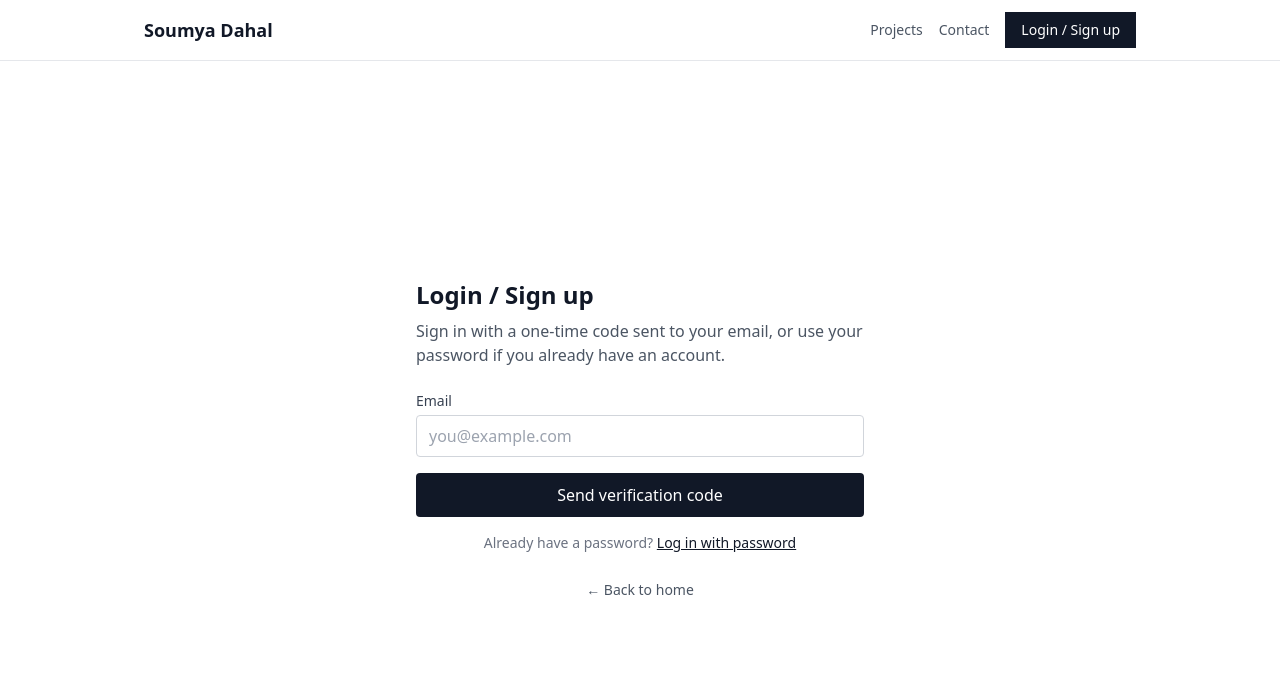
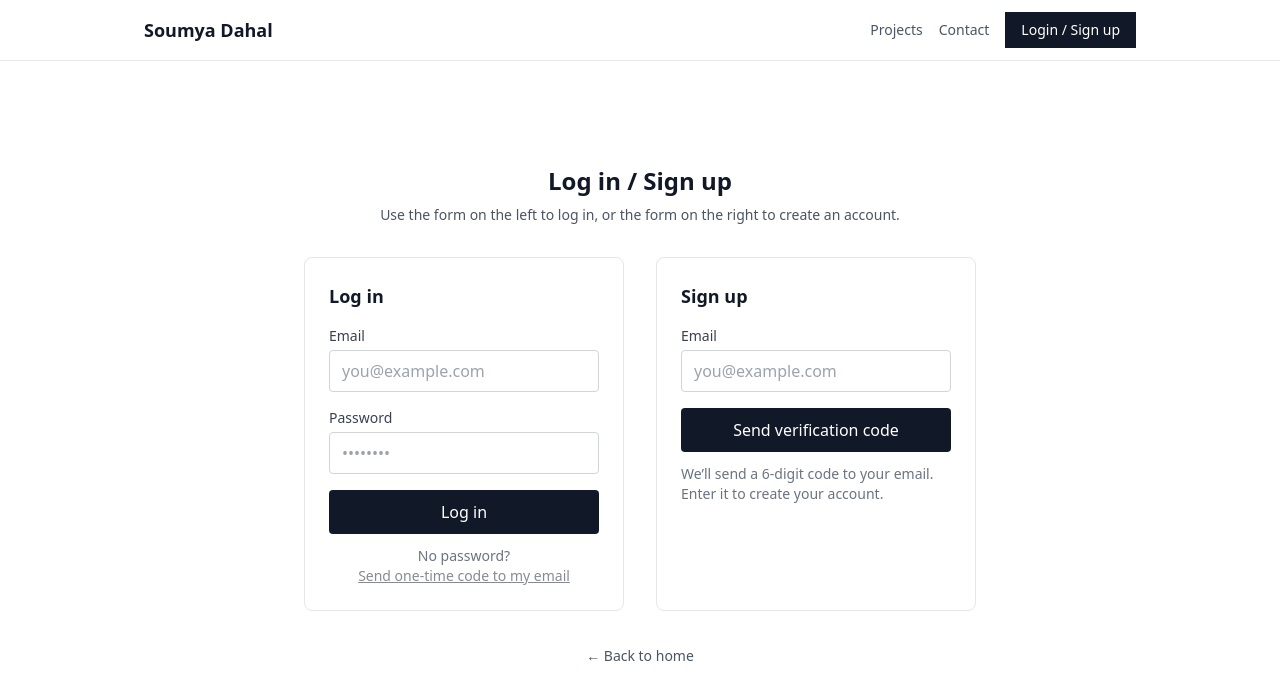
Before and after one commit to Soumya-Dahal/portfolio, a React (Vite) app in the folder frontend/: page /login in a window 1280 px wide. Shown: the top 700 px of the page. Built offline with nearby package versions, Linux system fonts and the light colour scheme; no server answers.

Commit message:
refactor:change login and sign up UI

```diff
--- a/frontend/src/pages/LoginPage.jsx
+++ b/frontend/src/pages/LoginPage.jsx
@@ -6,59 +6,106 @@ function LoginPage() {
   const navigate = useNavigate()
   const {
     signInWithOtp,
+    signUpWithOtp,
     verifyOtp,
     signInWithPassword,
     updatePassword,
     user,
   } = useAuth()
 
-  const [mode, setMode] = useState('choose') // 'choose' | 'otp' | 'password' | 'set-password'
-  const [email, setEmail] = useState('')
+  const [loginEmail, setLoginEmail] = useState('')
+  const [loginPassword, setLoginPassword] = useState('')
+  const [signupEmail, setSignupEmail] = useState('')
   const [code, setCode] = useState('')
   const [password, setPassword] = useState('')
   const [confirmPassword, setConfirmPassword] = useState('')
+
+  const [step, setStep] = useState('forms') // 'forms' | 'login-otp' | 'signup-otp' | 'signup-set-password'
+  const [otpEmail, setOtpEmail] = useState('')
   const [error, setError] = useState('')
   const [message, setMessage] = useState('')
   const [loading, setLoading] = useState(false)
 
-  const handleRequestCode = async (e) => {
-    e.preventDefault()
+  if (user && step !== 'signup-set-password') {
+    navigate('/downloads', { replace: true })
+    return null
+  }
+
+  const clearFeedback = () => {
     setError('')
     setMessage('')
+  }
+
+  const handleLogin = async (e) => {
+    e.preventDefault()
+    clearFeedback()
     setLoading(true)
-    const { error: err } = await signInWithOtp(email.trim())
+    const { error: err } = await signInWithPassword(loginEmail.trim(), loginPassword)
+    setLoading(false)
+    if (err) {
+      setError(err.message || 'Invalid email or password')
+      return
+    }
+    navigate('/downloads', { replace: true })
+  }
+
+  const handleLoginOtpRequest = async (e) => {
+    e.preventDefault()
+    clearFeedback()
+    setLoading(true)
+    const { error: err } = await signInWithOtp(loginEmail.trim())
     setLoading(false)
     if (err) {
       setError(err.message || 'Failed to send code')
       return
     }
+    setOtpEmail(loginEmail.trim())
     setMessage('Check your email for a 6-digit code.')
-    setMode('otp')
+    setStep('login-otp')
+  }
+
+  const handleSignupOtpRequest = async (e) => {
+    e.preventDefault()
+    clearFeedback()
+    setLoading(true)
+    const { error: err } = await signUpWithOtp(signupEmail.trim())
+    setLoading(false)
+    if (err) {
+      setError(err.message || 'Failed to send code')
+      return
+    }
+    setOtpEmail(signupEmail.trim())
+    setMessage('Check your email for a 6-digit code.')
+    setStep('signup-otp')
   }
 
   const handleVerifyOtp = async (e) => {
     e.preventDefault()
-    setError('')
+    clearFeedback()
     setLoading(true)
-    const { error: err } = await verifyOtp(email.trim(), code.trim())
+    const { error: err } = await verifyOtp(otpEmail, code.trim())
     setLoading(false)
     if (err) {
       setError(err.message || 'Invalid or expired code')
       return
     }
-    setMode('set-password')
+    if (step === 'login-otp') {
+      navigate('/downloads', { replace: true })
+      return
+    }
     setMessage('Set a password for future logins (optional).')
+    setStep('signup-set-password')
   }
 
   const handleSetPassword = async (e) => {
     e.preventDefault()
-    setError('')
+    clearFeedback()
+    if (password && password.length < 6) {
+      setError('Password must be at least 6 characters')
+      return
+    }
     if (password && password !== confirmPassword) {
       setError('Passwords do not match')
-      return
-    }
-    if (password && password.length < 6) {
-      setError('Password must be at least 6 characters')
       return
     }
     setLoading(true)
@@ -74,30 +121,20 @@ function LoginPage() {
     navigate('/downloads', { replace: true })
   }
 
-  const handlePasswordLogin = async (e) => {
-    e.preventDefault()
-    setError('')
-    setLoading(true)
-    const { error: err } = await signInWithPassword(email.trim(), password)
-    setLoading(false)
-    if (err) {
-      setError(err.message || 'Invalid email or password')
-      return
-    }
-    navigate('/downloads', { replace: true })
-  }
-
-  if (user && mode !== 'set-password') {
-    navigate('/downloads', { replace: true })
-    return null
+  const backToForms = () => {
+    setStep('forms')
+    setCode('')
+    setPassword('')
+    setConfirmPassword('')
+    clearFeedback()
   }
 
   return (
-    <div className="min-h-screen flex items-center justify-center px-4 pt-20">
-      <div className="w-full max-w-md">
-        <h1 className="text-2xl font-bold text-gray-900 mb-2">Login / Sign up</h1>
-        <p className="text-gray-600 mb-6">
-          Sign in with a one-time code sent to your email, or use your password if you already have an account.
+    <div className="min-h-screen flex items-center justify-center px-4 pt-20 pb-12">
+      <div className="w-full max-w-2xl">
+        <h1 className="text-2xl font-bold text-gray-900 mb-2 text-center">Log in / Sign up</h1>
+        <p className="text-gray-600 mb-8 text-center text-sm">
+          Use the form on the left to log in, or the form on the right to create an account.
         </p>
 
         {error && (
@@ -111,17 +148,74 @@ function LoginPage() {
           </div>
         )}
 
-        {mode === 'choose' && (
-          <form onSubmit={handleRequestCode} className="space-y-4">
+        {step === 'forms' && (
+          <div className="grid md:grid-cols-2 gap-8">
+            {/* Login form */}
+            <div className="bg-white border border-gray-200 rounded-lg p-6">
+              <h2 className="text-lg font-semibold text-gray-900 mb-4">Log in</h2>
+              <form onSubmit={handleLogin} className="space-y-4">
                 <div>
-              <label htmlFor="email" className="block text-sm font-medium text-gray-700 mb-1">
+                  <label htmlFor="login-email" className="block text-sm font-medium text-gray-700 mb-1">
                     Email
                   </label>
                   <input
-                id="email"
+                    id="login-email"
                     type="email"
-                value={email}
-                onChange={(e) => setEmail(e.target.value)}
+                    value={loginEmail}
+                    onChange={(e) => setLoginEmail(e.target.value)}
+                    required
+                    className="w-full px-3 py-2 border border-gray-300 rounded focus:ring-2 focus:ring-gray-900 focus:border-gray-900"
+                    placeholder="you@example.com"
+                  />
+                </div>
+                <div>
+                  <label htmlFor="login-password" className="block text-sm font-medium text-gray-700 mb-1">
+                    Password
+                  </label>
+                  <input
+                    id="login-password"
+                    type="password"
+                    value={loginPassword}
+                    onChange={(e) => setLoginPassword(e.target.value)}
+                    required
+                    className="w-full px-3 py-2 border border-gray-300 rounded focus:ring-2 focus:ring-gray-900 focus:border-gray-900"
+                    placeholder="••••••••"
+                  />
+                </div>
+                <button
+                  type="submit"
+                  disabled={loading}
+                  className="w-full py-2.5 bg-gray-900 text-white font-medium rounded hover:bg-gray-700 disabled:opacity-50"
+                >
+                  {loading ? 'Signing in…' : 'Log in'}
+                </button>
+              </form>
+              <p className="mt-3 text-sm text-gray-500 text-center">
+                No password?{' '}
+                <button
+                  type="button"
+                  onClick={handleLoginOtpRequest}
+                  disabled={!loginEmail.trim() || loading}
+                  className="text-gray-900 font-medium underline disabled:opacity-50"
+                >
+                  Send one-time code to my email
+                </button>
+              </p>
+            </div>
+
+            {/* Sign up form */}
+            <div className="bg-white border border-gray-200 rounded-lg p-6">
+              <h2 className="text-lg font-semibold text-gray-900 mb-4">Sign up</h2>
+              <form onSubmit={handleSignupOtpRequest} className="space-y-4">
+                <div>
+                  <label htmlFor="signup-email" className="block text-sm font-medium text-gray-700 mb-1">
+                    Email
+                  </label>
+                  <input
+                    id="signup-email"
+                    type="email"
+                    value={signupEmail}
+                    onChange={(e) => setSignupEmail(e.target.value)}
                     required
                     className="w-full px-3 py-2 border border-gray-300 rounded focus:ring-2 focus:ring-gray-900 focus:border-gray-900"
                     placeholder="you@example.com"
@@ -134,22 +228,19 @@ function LoginPage() {
                 >
                   {loading ? 'Sending…' : 'Send verification code'}
                 </button>
-            <p className="text-sm text-gray-500 text-center">
-              Already have a password?{' '}
-              <button
-                type="button"
-                onClick={() => setMode('password')}
-                className="text-gray-900 font-medium underline"
-              >
-                Log in with password
-              </button>
+              </form>
+              <p className="mt-3 text-sm text-gray-500">
+                We’ll send a 6-digit code to your email. Enter it to create your account.
               </p>
-          </form>
+            </div>
+          </div>
         )}
 
-        {mode === 'otp' && (
+        {(step === 'login-otp' || step === 'signup-otp') && (
+          <div className="bg-white border border-gray-200 rounded-lg p-6 max-w-md mx-auto">
+            <h2 className="text-lg font-semibold text-gray-900 mb-2">Enter verification code</h2>
+            <p className="text-sm text-gray-600 mb-4">Code sent to {otpEmail}</p>
             <form onSubmit={handleVerifyOtp} className="space-y-4">
-            <p className="text-sm text-gray-600">Code sent to {email}</p>
               <div>
                 <label htmlFor="code" className="block text-sm font-medium text-gray-700 mb-1">
                   6-digit code
@@ -176,19 +267,22 @@ function LoginPage() {
               </button>
               <button
                 type="button"
-              onClick={() => { setMode('choose'); setCode(''); setMessage(''); }}
+                onClick={backToForms}
                 className="w-full py-2 text-gray-600 text-sm"
               >
-              Use a different email
+                ← Back to login / sign up
               </button>
             </form>
+          </div>
         )}
 
-        {mode === 'set-password' && (
+        {step === 'signup-set-password' && (
+          <div className="bg-white border border-gray-200 rounded-lg p-6 max-w-md mx-auto">
+            <h2 className="text-lg font-semibold text-gray-900 mb-4">Set a password (optional)</h2>
             <form onSubmit={handleSetPassword} className="space-y-4">
               <div>
                 <label htmlFor="new-password" className="block text-sm font-medium text-gray-700 mb-1">
-                Password (optional)
+                  Password
                 </label>
                 <input
                   id="new-password"
@@ -220,61 +314,10 @@ function LoginPage() {
                 {loading ? 'Saving…' : 'Continue'}
               </button>
             </form>
+          </div>
         )}
 
-        {mode === 'password' && (
-          <>
-            <form onSubmit={handlePasswordLogin} className="space-y-4">
-              <div>
-                <label htmlFor="login-email" className="block text-sm font-medium text-gray-700 mb-1">
-                  Email
-                </label>
-                <input
-                  id="login-email"
-                  type="email"
-                  value={email}
-                  onChange={(e) => setEmail(e.target.value)}
-                  required
-                  className="w-full px-3 py-2 border border-gray-300 rounded focus:ring-2 focus:ring-gray-900 focus:border-gray-900"
-                  placeholder="you@example.com"
-                />
-              </div>
-              <div>
-                <label htmlFor="login-password" className="block text-sm font-medium text-gray-700 mb-1">
-                  Password
-                </label>
-                <input
-                  id="login-password"
-                  type="password"
-                  value={password}
-                  onChange={(e) => setPassword(e.target.value)}
-                  required
-                  className="w-full px-3 py-2 border border-gray-300 rounded focus:ring-2 focus:ring-gray-900 focus:border-gray-900"
-                  placeholder="••••••••"
-                />
-              </div>
-              <button
-                type="submit"
-                disabled={loading}
-                className="w-full py-2.5 bg-gray-900 text-white font-medium rounded hover:bg-gray-700 disabled:opacity-50"
-              >
-                {loading ? 'Signing in…' : 'Log in'}
-              </button>
-            </form>
-            <p className="mt-4 text-sm text-gray-500 text-center">
-              New here?{' '}
-              <button
-                type="button"
-                onClick={() => { setMode('choose'); setPassword(''); setError(''); }}
-                className="text-gray-900 font-medium underline"
-              >
-                Sign up with email code
-              </button>
-            </p>
-          </>
-        )}
-
-        <p className="mt-6 text-center">
+        <p className="mt-8 text-center">
           <Link to="/" className="text-gray-600 hover:text-gray-900 text-sm">
             ← Back to home
           </Link>
```
Also changed, not shown: frontend/src/contexts/AuthContext.jsx (+10 -0 lines). Lines whose indentation alone changed are shown as unchanged.
